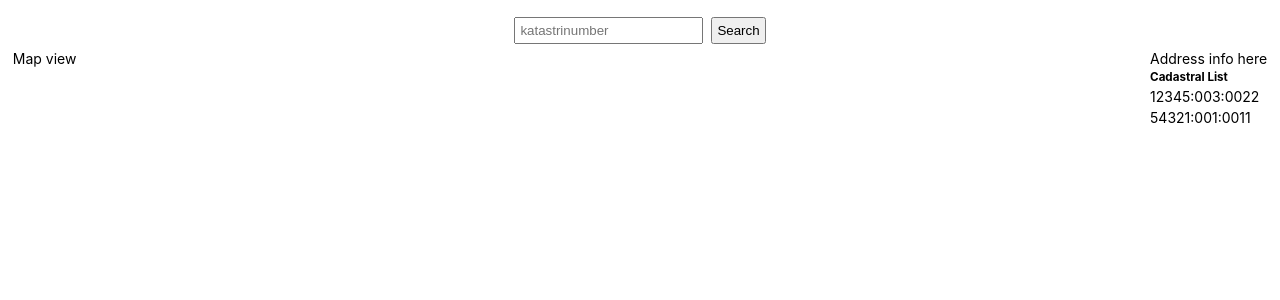
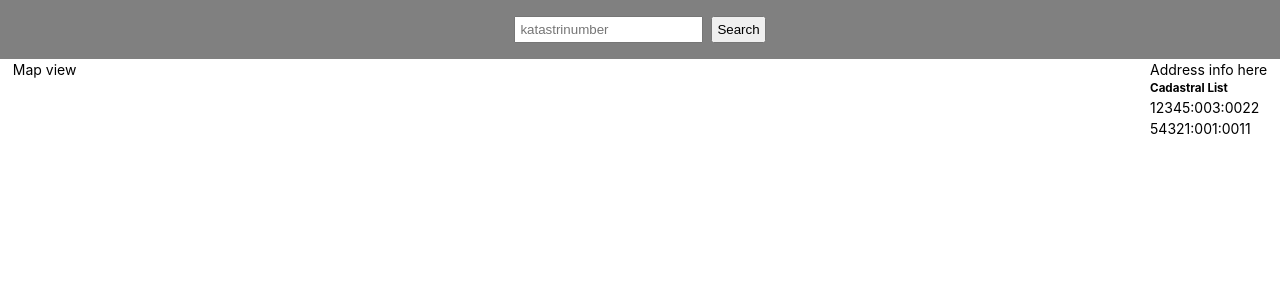
Before and after one commit to Krixxx/cadastral-map-project, a React (Create React App) app: page / in a window 1280 px wide. Shown: the top 300 px of the page. Built offline with nearby package versions, Linux system fonts and the light colour scheme.

Commit message:
SearchBar styling

```diff
--- a/src/App.js
+++ b/src/App.js
@@ -22,11 +22,11 @@ const store = createStore(
 function App() {
   return (
     <Provider store={store}>
+      <SearchBar />
       <section className='section-center'>
-        <SearchBar />
         <Main>
           <MapView />
-          <section>
+          <section className='sidebar'>
             <AddressInfo />
             <CadastralList />
           </section>
--- a/src/components/SearchBar/SearchBar.js
+++ b/src/components/SearchBar/SearchBar.js
@@ -1,5 +1,10 @@
 import React, { useState } from 'react';
-import { SearchForm, SearchInput, SearchButton } from './SearchBarStyles';
+import {
+  SearchBarDiv,
+  SearchForm,
+  SearchInput,
+  SearchButton,
+} from './SearchBarStyles';
 
 import { ADD_TO_CADASTRAL_ARRAY } from '../../utils/actions';
 
@@ -16,8 +21,10 @@ const SearchBar = ({ addToArray }) => {
     e.preventDefault();
 
     addToArray(value);
+    setValue('');
   };
   return (
+    <SearchBarDiv>
       <SearchForm onSubmit={handleSubmit}>
         <SearchInput
           type='text'
@@ -27,6 +34,7 @@ const SearchBar = ({ addToArray }) => {
         />
         <SearchButton type='submit' value='Search' />
       </SearchForm>
+    </SearchBarDiv>
   );
 };
 
--- a/src/components/SearchBar/SearchBarStyles.js
+++ b/src/components/SearchBar/SearchBarStyles.js
@@ -1,8 +1,14 @@
 import styled from 'styled-components';
 
+const SearchBarDiv = styled.div`
+  background-color: grey;
+  display: flex;
+  align-items: center;
+  justify-content: center;
+`;
+
 const SearchForm = styled.form`
-  font-size: 2rem;
-  text-align: center;
+  padding: 1rem;
 `;
 
 const SearchInput = styled.input`
@@ -14,4 +20,4 @@ const SearchButton = styled.input`
   padding: 0.25rem;
 `;
 
-export { SearchForm, SearchInput, SearchButton };
+export { SearchBarDiv, SearchForm, SearchInput, SearchButton };
```
Lines whose indentation alone changed are shown as unchanged.
